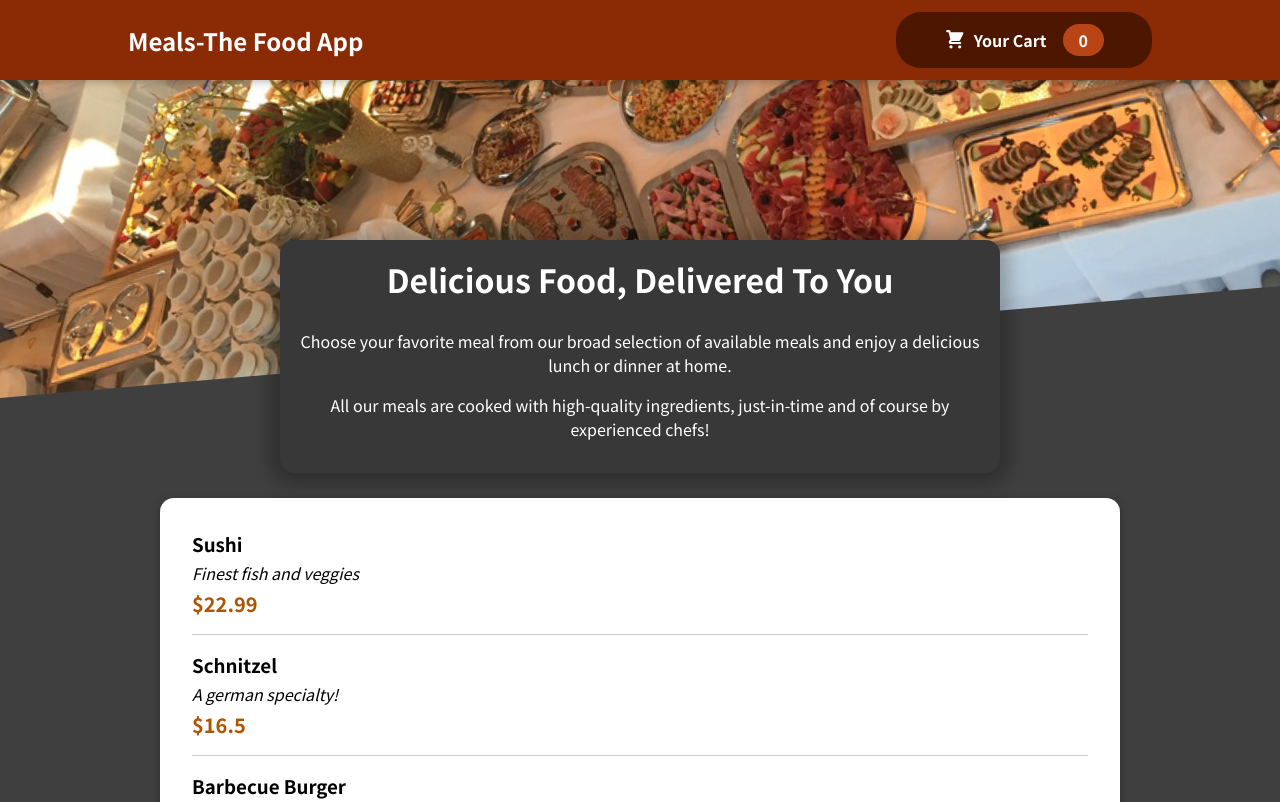
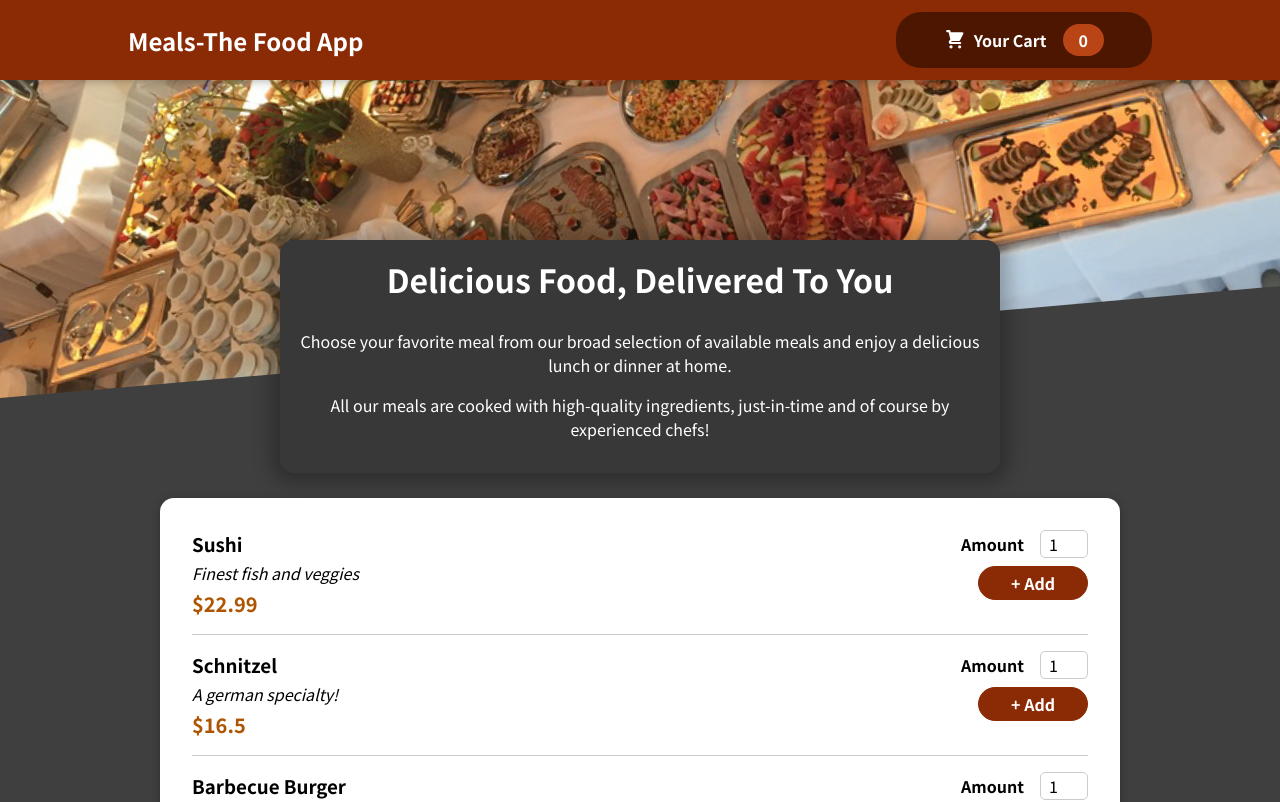
Before and after one commit to aman1021/ReactFoodApp, a React (Create React App) app: page / in a window 1280 px wide. Shown: the top 802 px of the page. Built offline with nearby package versions, Linux system fonts and the light colour scheme.

Commit message:
ReactFoodApp

```diff
--- a/src/Components/Meals/AvailableMeals.js
+++ b/src/Components/Meals/AvailableMeals.js
@@ -32,6 +32,7 @@
 const AvailableMeals = () => {
   const mealsList = DUMMY_MEALS.map((meal) => (
     <MealItem
+      id ={meal.id}
       key={meal.id}
       name={meal.name}
       description={meal.description}
--- a/src/Components/Meals/MealItem/MealItem.js
+++ b/src/Components/Meals/MealItem/MealItem.js
@@ -1,3 +1,4 @@
+import MealItemForm from './MealItemForm';
 import classes from './MealItem.module.css';
 
 const MealItem = (props) => {
@@ -9,7 +10,7 @@
             <div className={classes.description}>{props.description}</div>
             <div className={classes.price}>{price}</div>
         </div>
-        <div></div>
+        <div><MealItemForm id={props.id}/></div>
     </li>
 }
 
--- a/src/Components/Meals/MealItem/MealItemForm.js
+++ b/src/Components/Meals/MealItem/MealItemForm.js
@@ -1,6 +1,17 @@
+import Input from '../../UI/Input';
+import classes from './MealItemForm.module.css';
+
 const MealItemForm = props => {
-    return <form>
-
+    return <form className={classes.form}>
+        <Input label='Amount' input={{
+            id:'Amount_' + props.id,
+            type:'number',
+            min:'1',
+            max:'5',
+            step:'1',
+            defaultValue:'1'
+        }}/>
+        <button>+ Add</button>
     </form>
 }
 
--- /dev/null
+++ b/src/Components/UI/Input.js
@@ -0,0 +1,10 @@
+import classes from './Input.module.css';
+
+const Input = (props) => {
+    return <div className={classes.input}>
+        <label htmlFor={props.input.id}>{props.label}</label>
+        <input {...props.input}/>
+    </div>
+}
+
+export default Input;
--- /dev/null
+++ b/src/Components/UI/Input.module.css
@@ -0,0 +1,18 @@
+.input {
+    display: flex;
+    align-items: center;
+    margin-bottom: 0.5rem;
+  }
+
+  .input label {
+    font-weight: bold;
+    margin-right: 1rem;
+  }
+
+  .input input {
+    width: 3rem;
+    border-radius: 5px;
+    border: 1px solid #ccc;
+    font: inherit;
+    padding-left: 0.5rem;
+  }
```
Also changed, not shown: src/Components/Cart/Cart.js (added), src/Components/Cart/Cart.module.css (added), 1 other file (tests, documents, lock files or other folders).
